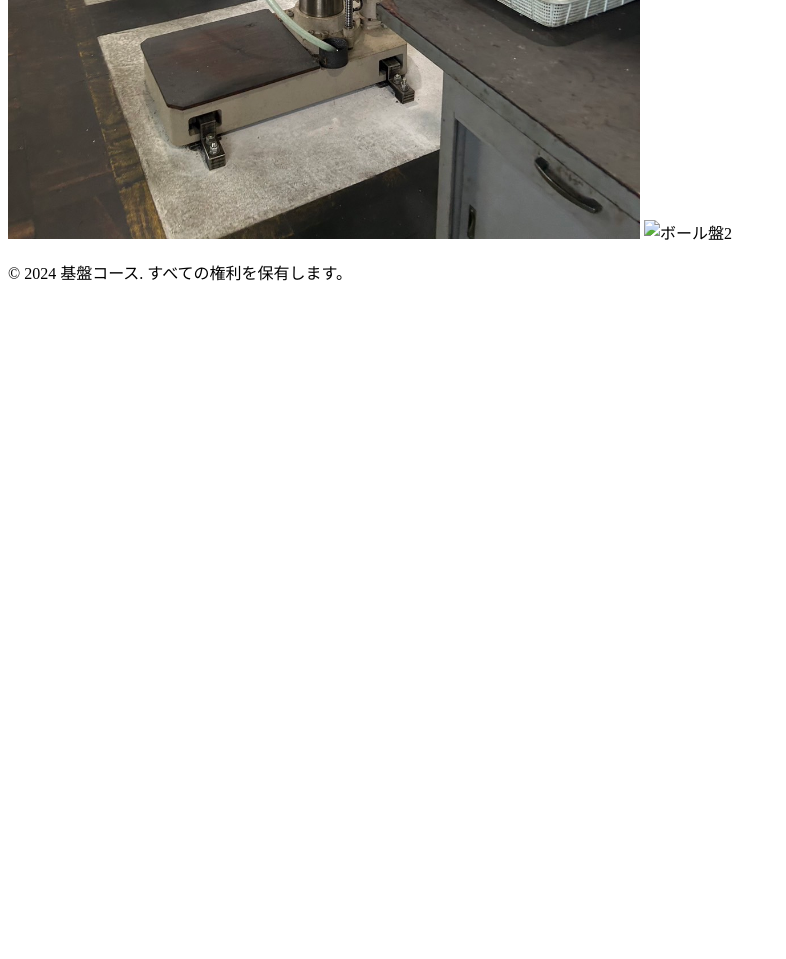
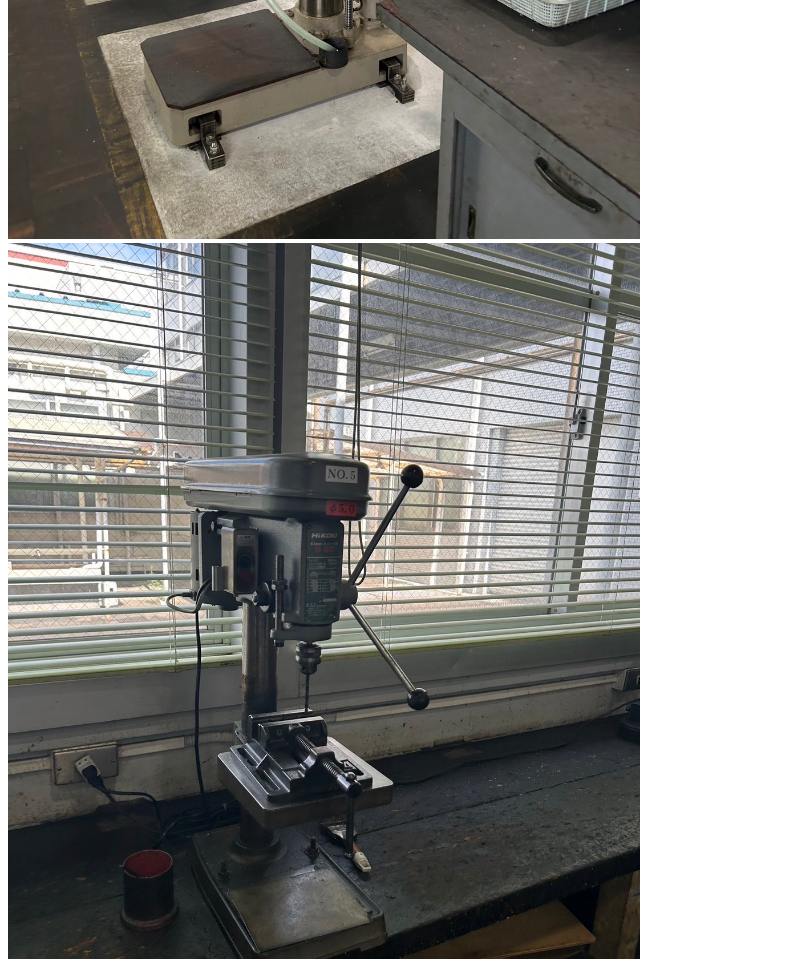
Before and after one commit to r22053a/kadai04, a plain HTML site: page index.html in a window 1280 px wide. Shown: the part 3949-4908 px from the top of the page, without its empty margins (0-786 px from the left). Before the commit the page ends 4249 px from the top, so only its background shows below. Drawn offline with Linux system fonts and the light colour scheme.

Commit message:
Update index.html

```diff
--- a/index.html
+++ b/index.html
@@ -94,7 +94,7 @@
              <img src="senban1.jpg" alt="旋盤1" width="50%">
               <img src="senban2.jpg" alt="旋盤2" width="50%">
              <img src="ball ban.jpg" alt="ボール盤" width="50%">
-             <img src="ball ban1.jpg" alt="ボール盤2" width="50%">
+             <img src="ball ban2.jpg" alt="ボール盤2" width="50%">
         </section>
     </main>
 
```
